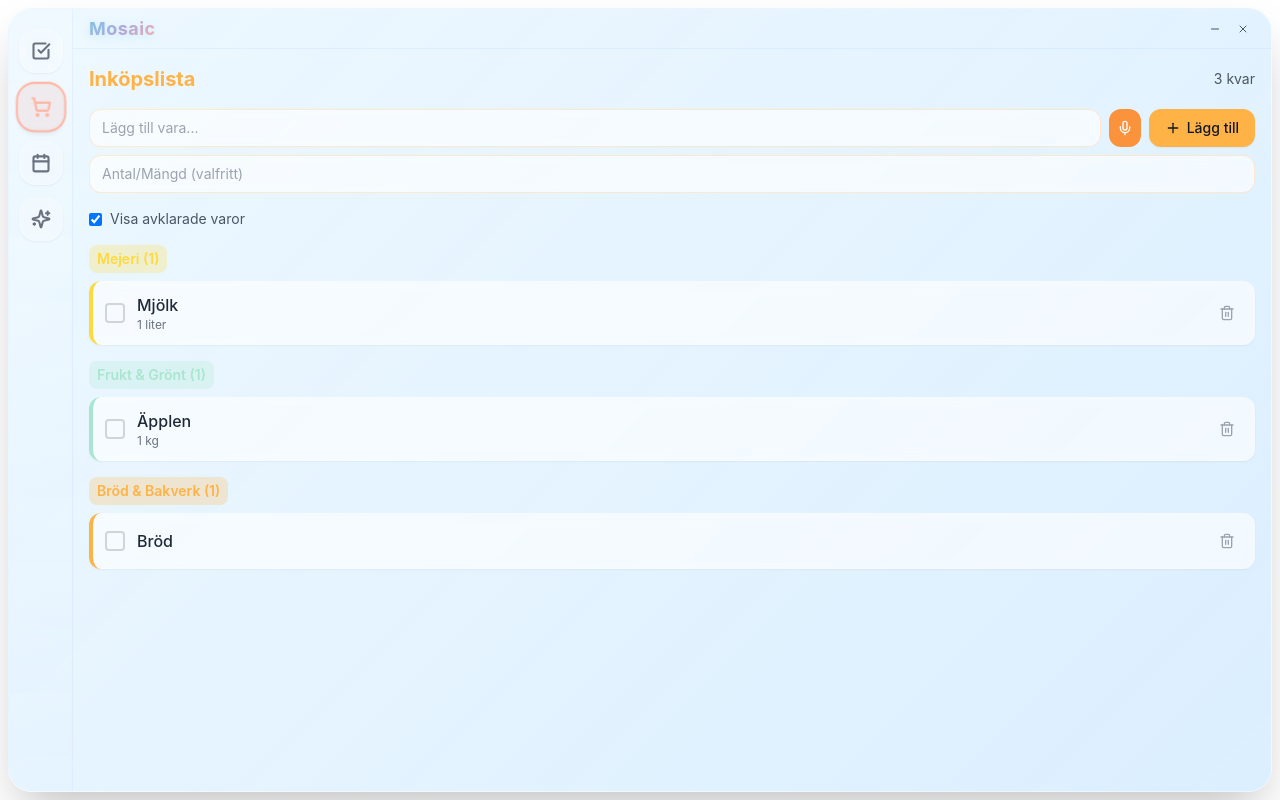
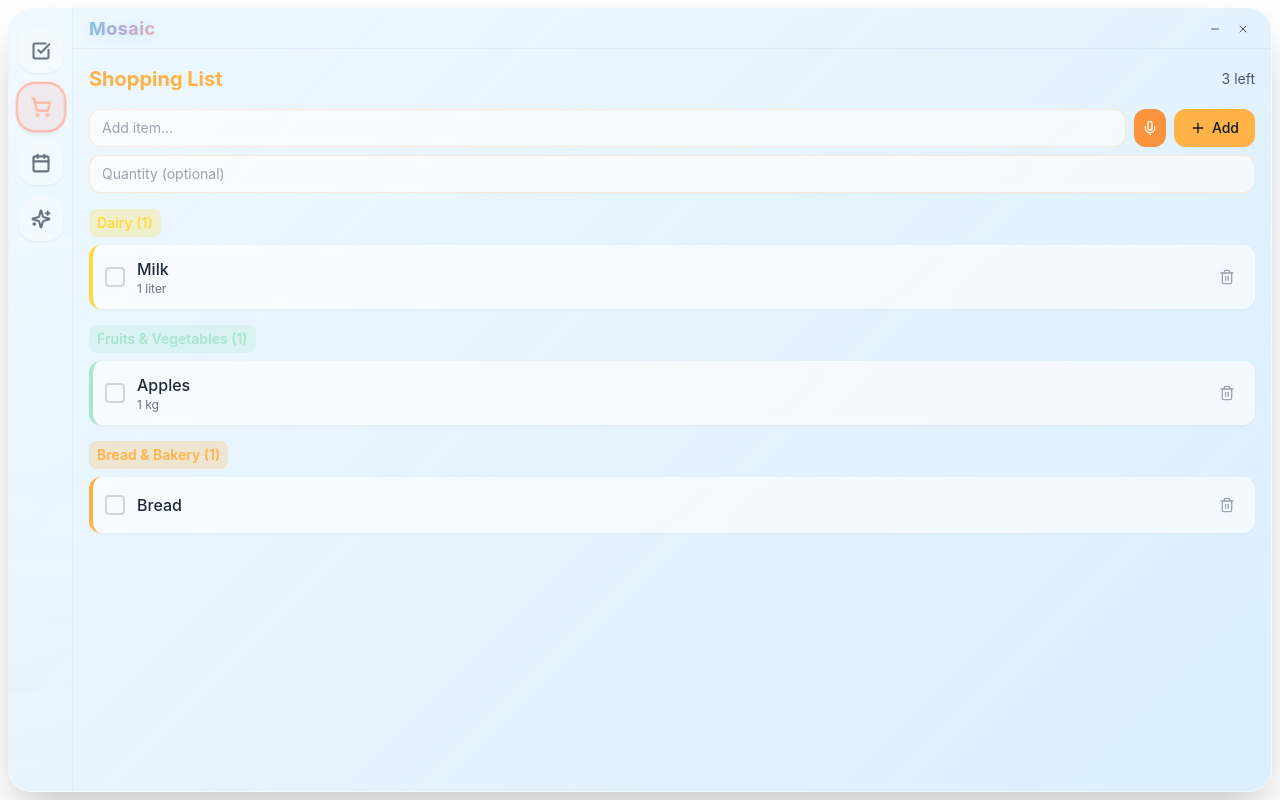
Before and after one commit to ElliesWorld/Mosaic, a React (Vite) app: page / in a window 1280 px wide. Both pictures are taken after a click on the button 40 px from the left and 107 px from the top of the page. Built offline with nearby package versions, Linux system fonts and the light colour scheme.

Commit message:
Shopping list

```diff
--- a/src/Interface/Components/shoppingList.tsx
+++ b/src/Interface/Components/shoppingList.tsx
@@ -1,4 +1,4 @@
-import { useState, useCallback } from 'react'
+import { useState, useCallback, useRef, useEffect } from 'react'
 import { Plus, Mic, MicOff, Trash2, Check } from 'lucide-react'
 import { useVoiceRecognition } from '../Hooks/useVoiceRecognition'
 
@@ -6,41 +6,41 @@ interface ShoppingItem {
   id: string
   name: string
   quantity?: string
-  category?: 'Frukt & Grönt' | 'Mejeri' | 'Kött & Fisk' | 'Bröd & Bakverk' | 'Övrigt'
+  category?: 'Fruits & Vegetables' | 'Dairy' | 'Meat & Fish' | 'Bread & Bakery' | 'Other'
   checked: boolean
   createdAt: Date
 }
 
 const categoryColors = {
-  'Frukt & Grönt': '#A8E6CF',
-  'Mejeri': '#FFD93D',
-  'Kött & Fisk': '#FF6B9D',
-  'Bröd & Bakverk': '#FFB347',
-  'Övrigt': '#7EC8E3',
+  'Fruits & Vegetables': '#A8E6CF',
+  'Dairy': '#FFD93D',
+  'Meat & Fish': '#FF6B9D',
+  'Bread & Bakery': '#FFB347',
+  'Other': '#7EC8E3',
 }
 
 export default function ShoppingList() {
   const [items, setItems] = useState<ShoppingItem[]>([
     {
       id: '1',
-      name: 'Mjölk',
+      name: 'Milk',
       quantity: '1 liter',
-      category: 'Mejeri',
+      category: 'Dairy',
       checked: false,
       createdAt: new Date(),
     },
     {
       id: '2',
-      name: 'Äpplen',
+      name: 'Apples',
       quantity: '1 kg',
-      category: 'Frukt & Grönt',
+      category: 'Fruits & Vegetables',
       checked: false,
       createdAt: new Date(),
     },
     {
       id: '3',
-      name: 'Bröd',
-      category: 'Bröd & Bakverk',
+      name: 'Bread',
+      category: 'Bread & Bakery',
       checked: false,
       createdAt: new Date(),
     },
@@ -49,32 +49,33 @@ export default function ShoppingList() {
   const [newItemName, setNewItemName] = useState('')
   const [newItemQuantity, setNewItemQuantity] = useState('')
   const { isListening, transcript, startListening, stopListening, supported, resetTranscript, error } = useVoiceRecognition()
-  const [showChecked, setShowChecked] = useState(true)
+  const wasListeningRef = useRef(false)
+  const autoStopTimeoutRef = useRef<NodeJS.Timeout | null>(null)
 
   const autoDetectCategory = (itemName: string): ShoppingItem['category'] => {
     const name = itemName.toLowerCase()
 
-    // Frukt & Grönt
-    if (name.match(/äpple|banan|tomat|gurka|sallad|morot|potatis|lök|citron|apelsin|päron|frukt|grönsak/i)) {
-      return 'Frukt & Grönt'
+    // Fruits & Vegetables
+    if (name.match(/apple|banana|tomato|cucumber|lettuce|salad|carrot|potato|onion|lemon|orange|pear|fruit|vegetable|broccoli|pepper|spinach/i)) {
+      return 'Fruits & Vegetables'
     }
 
-    // Mejeri
-    if (name.match(/mjölk|ost|yoghurt|smör|grädde|fil|kesella/i)) {
-      return 'Mejeri'
+    // Dairy
+    if (name.match(/milk|cheese|yogurt|butter|cream|dairy|egg|eggs/i)) {
+      return 'Dairy'
     }
 
-    // Kött & Fisk
-    if (name.match(/kött|fisk|kyckling|köttfärs|bacon|korv|lax|räkor/i)) {
-      return 'Kött & Fisk'
+    // Meat & Fish
+    if (name.match(/meat|fish|chicken|beef|pork|bacon|sausage|salmon|shrimp|turkey|lamb/i)) {
+      return 'Meat & Fish'
     }
 
-    // Bröd & Bakverk
-    if (name.match(/bröd|bulle|kaka|mjöl|jäst|bakpulver/i)) {
-      return 'Bröd & Bakverk'
+    // Bread & Bakery
+    if (name.match(/bread|bun|cake|flour|yeast|baking|cookie|muffin|bagel|croissant/i)) {
+      return 'Bread & Bakery'
     }
 
-    return 'Övrigt'
+    return 'Other'
   }
 
   const handleAddItem = useCallback((name?: string, quantity?: string) => {
@@ -95,6 +96,59 @@ export default function ShoppingList() {
     setNewItemName('')
     setNewItemQuantity('')
   }, [newItemName, newItemQuantity])
+
+  // Auto-stop after getting transcript
+  useEffect(() => {
+    if (isListening && transcript) {
+      console.log('📝 Got transcript, will auto-stop in 0.8 seconds...')
+
+      if (autoStopTimeoutRef.current) {
+        clearTimeout(autoStopTimeoutRef.current)
+      }
+
+      autoStopTimeoutRef.current = setTimeout(() => {
+        if (isListening) {
+          console.log('⏹️ Auto-stopping...')
+          stopListening()
+        }
+      }, 800)
+    }
+
+    return () => {
+      if (autoStopTimeoutRef.current) {
+        clearTimeout(autoStopTimeoutRef.current)
+      }
+    }
+  }, [transcript, isListening, stopListening])
+
+  // Process transcript when listening stops
+  useEffect(() => {
+    if (wasListeningRef.current && !isListening && transcript) {
+      console.log('🎯 Processing transcript:', transcript)
+
+      let text = transcript.trim()
+
+      // Remove trigger words like "add"
+      const triggers = ['add item', 'add', 'buy']
+      for (const trigger of triggers) {
+        if (text.toLowerCase().startsWith(trigger)) {
+          text = text.substring(trigger.length).trim()
+          break
+        }
+      }
+
+      if (text) {
+        // Capitalize first letter
+        text = text.charAt(0).toUpperCase() + text.slice(1)
+        console.log('✅ Adding item:', text)
+        handleAddItem(text)
+
+        setTimeout(() => resetTranscript(), 1000)
+      }
+    }
+
+    wasListeningRef.current = isListening
+  }, [isListening, transcript, handleAddItem, resetTranscript])
 
   const handleToggleCheck = (id: string) => {
     setItems(items.map(item =>
@@ -127,10 +181,10 @@ export default function ShoppingList() {
     <div className="space-y-4">
       <div className="flex items-center justify-between">
         <h2 className="text-xl font-bold" style={{ color: '#FFB347' }}>
-          Inköpslista
+          Shopping List
         </h2>
         <div className="flex items-center gap-2 text-sm">
-          <span className="text-gray-600">{uncheckedCount} kvar</span>
+          <span className="text-gray-600">{uncheckedCount} left</span>
           {checkedCount > 0 && (
             <>
               <span className="text-gray-400">•</span>
@@ -138,7 +192,7 @@ export default function ShoppingList() {
                 onClick={handleClearChecked}
                 className="text-gray-500 hover:text-red-500 transition-colors"
               >
-                Rensa {checkedCount} avklarade
+                Clear {checkedCount} checked
               </button>
             </>
           )}
@@ -153,7 +207,7 @@ export default function ShoppingList() {
             value={newItemName}
             onChange={(e) => setNewItemName(e.target.value)}
             onKeyPress={(e) => e.key === 'Enter' && handleAddItem()}
-            placeholder={isListening ? "Lyssnar..." : "Lägg till vara..."}
+            placeholder={isListening ? "Listening..." : "Add item..."}
             className="flex-1 px-3 py-2 text-sm rounded-xl border border-orange-200/50 focus:outline-none focus:ring-2 focus:ring-[#FFB347]/50 bg-white/70 backdrop-blur-sm"
             disabled={isListening}
           />
@@ -167,7 +221,7 @@ export default function ShoppingList() {
                   ? 'bg-red-400 animate-pulse cursor-not-allowed'
                   : 'bg-orange-400 hover:bg-orange-500'
               }`}
-              title={isListening ? 'Spelar in...' : 'Röstinmatning'}
+              title={isListening ? 'Recording...' : 'Voice input'}
             >
               {isListening ? <MicOff className="w-4 h-4 text-white" /> : <Mic className="w-4 h-4 text-white" />}
             </button>
@@ -180,7 +234,7 @@ export default function ShoppingList() {
             disabled={isListening}
           >
             <Plus className="w-4 h-4" />
-            Lägg till
+            Add
           </button>
         </div>
 
@@ -189,7 +243,7 @@ export default function ShoppingList() {
           value={newItemQuantity}
           onChange={(e) => setNewItemQuantity(e.target.value)}
           onKeyPress={(e) => e.key === 'Enter' && handleAddItem()}
-          placeholder="Antal/Mängd (valfritt)"
+          placeholder="Quantity (optional)"
           className="w-full px-3 py-2 text-sm rounded-xl border border-orange-200/50 focus:outline-none focus:ring-2 focus:ring-[#FFB347]/50 bg-white/70 backdrop-blur-sm"
           disabled={isListening}
         />
@@ -198,7 +252,7 @@ export default function ShoppingList() {
       {/* Voice feedback */}
       {isListening && (
         <div className="text-xs text-center py-2 px-3 rounded-lg bg-orange-100/70 text-orange-700 animate-pulse">
-          🎤 Lyssnar...
+          🎤 Listening...
         </div>
       )}
 
@@ -214,28 +268,10 @@ export default function ShoppingList() {
         </div>
       )}
 
-      {/* Toggle show checked */}
-      <div className="flex items-center gap-2">
-        <input
-          type="checkbox"
-          id="showChecked"
-          checked={showChecked}
-          onChange={(e) => setShowChecked(e.target.checked)}
-          className="rounded"
-        />
-        <label htmlFor="showChecked" className="text-sm text-gray-600 cursor-pointer">
-          Visa avklarade varor
-        </label>
-      </div>
-
       {/* Shopping items grouped by category */}
       <div className="space-y-4">
         {Object.entries(groupedItems).map(([category, categoryItems]) => {
-          const visibleItems = showChecked
-            ? categoryItems
-            : categoryItems.filter(item => !item.checked)
-
-          if (visibleItems.length === 0) return null
+          if (categoryItems.length === 0) return null
 
           return (
             <div key={category} className="space-y-2">
@@ -246,11 +282,11 @@ export default function ShoppingList() {
                   color: categoryColors[category as keyof typeof categoryColors]
                 }}
               >
-                {category} ({visibleItems.length})
+                {category} ({categoryItems.length})
               </h3>
 
               <div className="space-y-2">
-                {visibleItems.map((item) => (
+                {categoryItems.map((item) => (
                   <div
                     key={item.id}
                     className={`flex items-center gap-3 p-3 rounded-xl transition-all ${
@@ -300,8 +336,8 @@ export default function ShoppingList() {
 
       {items.length === 0 && (
         <div className="text-center py-12 text-gray-400">
-          <p className="text-lg">Din inköpslista är tom</p>
-          <p className="text-sm mt-2">Lägg till varor ovan</p>
+          <p className="text-lg">Your shopping list is empty</p>
+          <p className="text-sm mt-2">Add items above</p>
         </div>
       )}
     </div>
```
